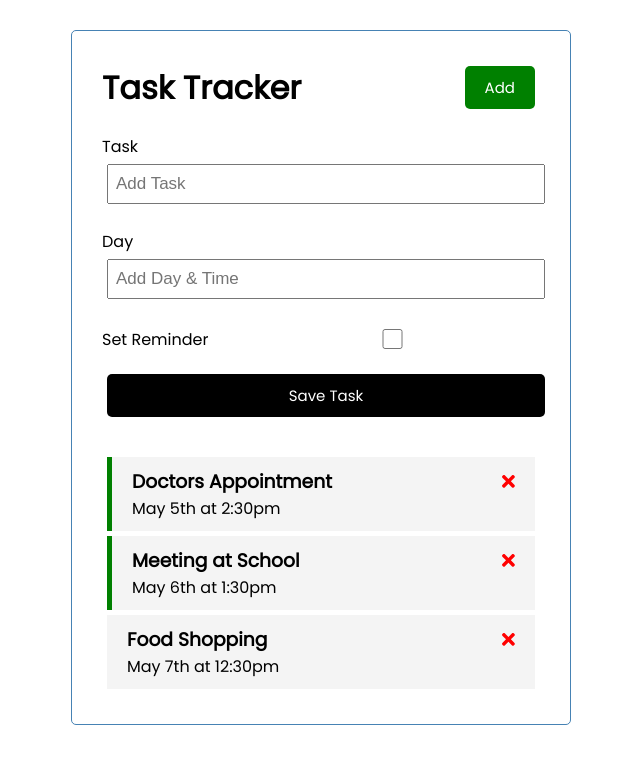
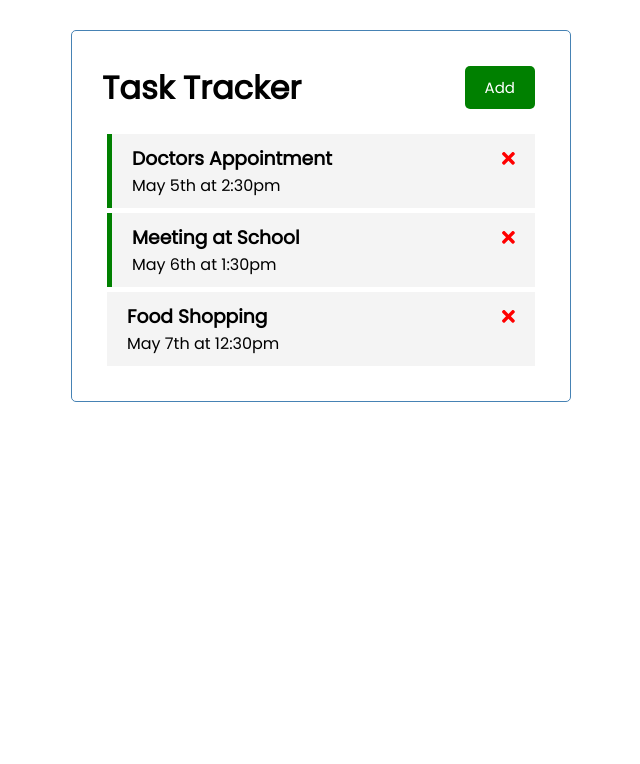
Before and after one commit to nelsinofrancisco/ang-task-tracker, an Angular app: page / in a window 1280 px wide. Shown: the top 764 px of the page, without its empty margins (319-959 px from the left). Built offline with nearby package versions, Linux system fonts and the light colour scheme; data requests are answered from the project's data file.

Commit message:
feat: add display form on add button toggle

```diff
--- a/src/app/components/add-task/add-task.component.html
+++ b/src/app/components/add-task/add-task.component.html
@@ -1,4 +1,4 @@
-<form (ngSubmit)="onSubmit()" class="add-form">
+<form *ngIf="showAddTask"  (ngSubmit)="onSubmit()" class="add-form">
   <div class="form-control">
     <label for="text">Task</label>
     <input
--- a/src/app/components/add-task/add-task.component.ts
+++ b/src/app/components/add-task/add-task.component.ts
@@ -1,5 +1,8 @@
 import { Component, EventEmitter, OnInit, Output } from '@angular/core';
 import { Task } from '../../Task';
+import {UiService} from '../../services/ui.service';
+import { Subscription } from 'rxjs';
+
 @Component({
   selector: 'app-add-task',
   templateUrl: './add-task.component.html',
@@ -11,8 +14,14 @@
   text!: string;
   day!: string;
   reminder: boolean = false;
+  showAddTask!: boolean;
+  subscription: Subscription;
 
-  constructor() { }
+  constructor(private uiService:UiService) {
+    this.subscription = this.uiService
+      .onToggle()
+      .subscribe((value) => this.showAddTask = value);
+  }
 
   ngOnInit(): void {
   }
```
